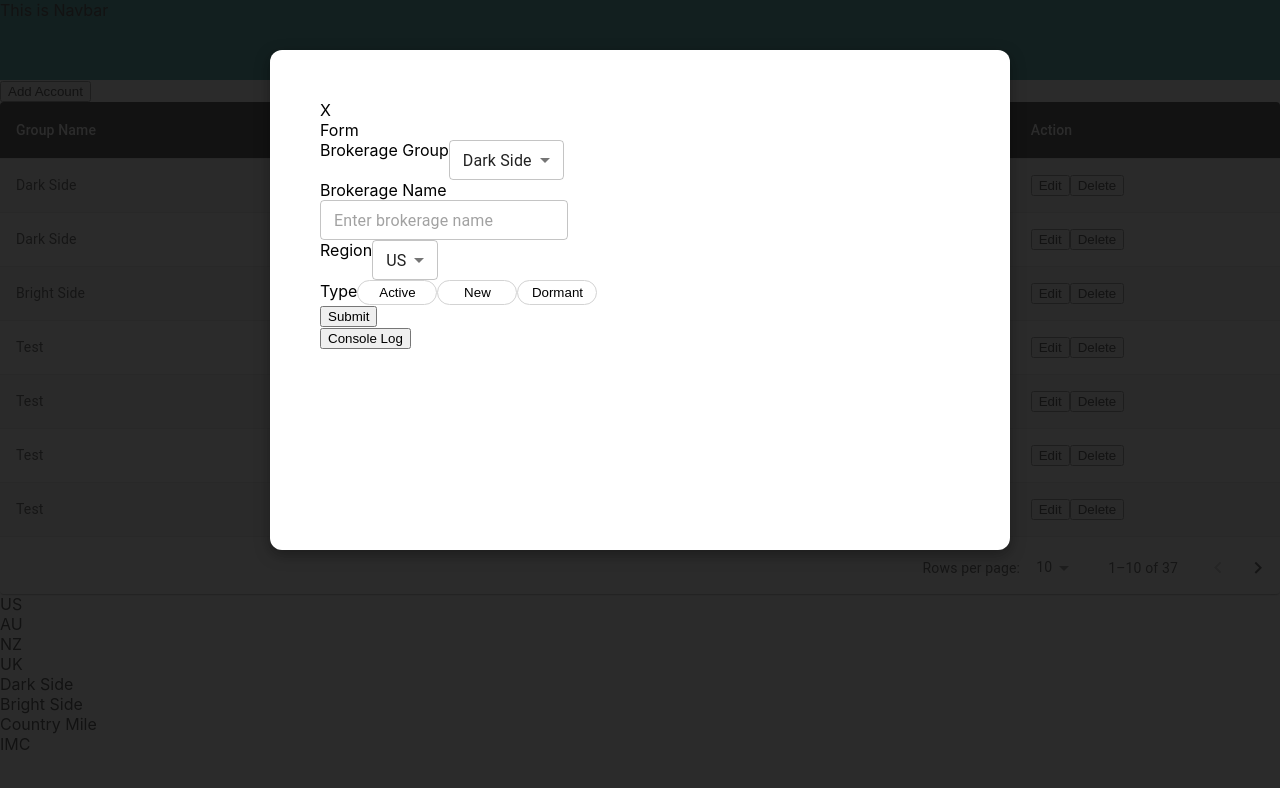
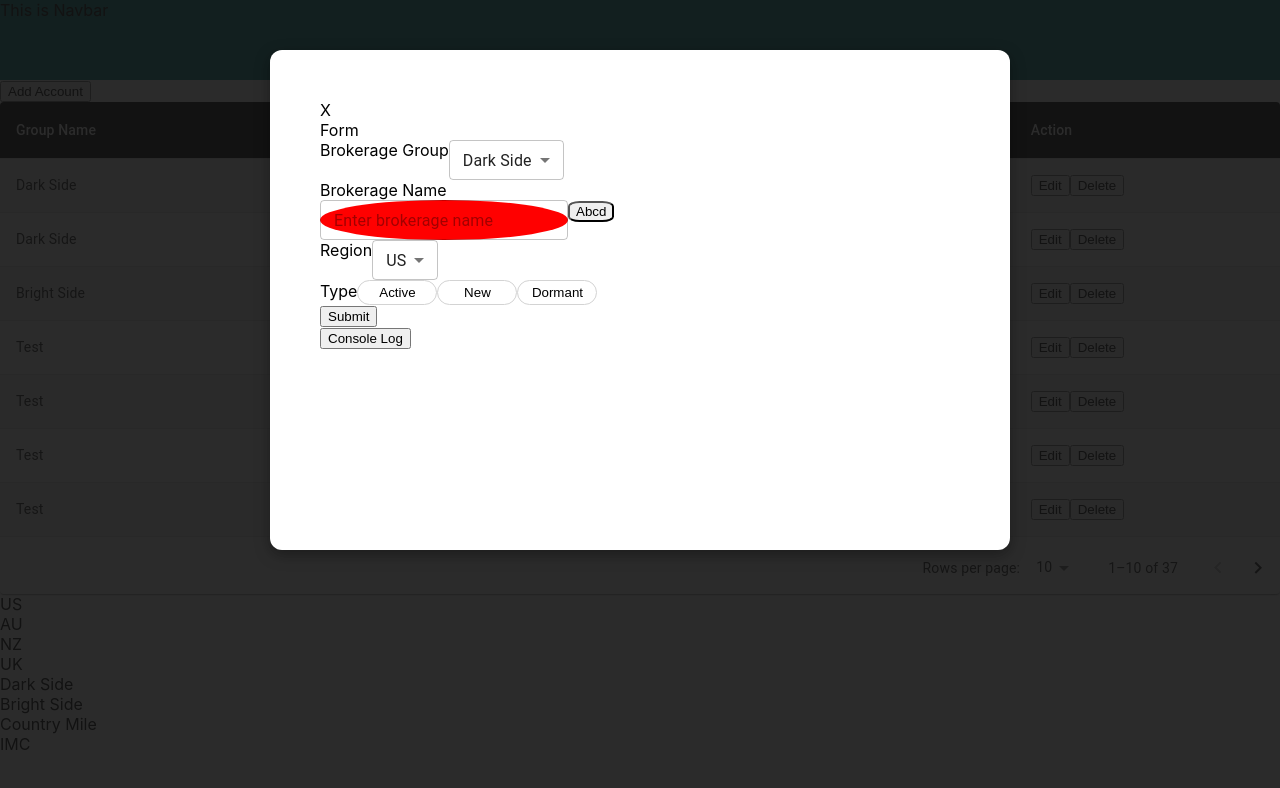
Before and after one commit to darwinsuwandy/jws, a React (Create React App) app: page / in a window 1280 px wide. Both pictures are taken after a click on the button "Add Account". Shown: the top 788 px of the page. Built offline with nearby package versions, Linux system fonts and the light colour scheme; data requests are answered from the project's data file.

Commit message:
Update UI In Progress

```diff
--- a/src/component/AddAccount.css
+++ b/src/component/AddAccount.css
@@ -26,8 +26,12 @@
 
 }
 
+.abcd {
+    border-radius: 25%;
+}
+
 .TextField-without-border-radius {
-    border-radius: 0;
+    border-radius: 25;
   }
 
 .type-btn {
--- a/src/component/AddAccount.jsx
+++ b/src/component/AddAccount.jsx
@@ -3,6 +3,7 @@ import './AddAccount.css';
 import TextField from '@mui/material/TextField';
 import MenuItem from '@mui/material/MenuItem';
 import { makeStyles } from '@mui/styles';
+import { red } from '@mui/material/colors';
 
 const useStyles = makeStyles({
     field: {
@@ -127,8 +128,9 @@ const AddAccount = ({closeModal, brokerageData, setBrokerageData, regionData, gr
                             onChange={(e) => handleInputChange(e)}
                             value={obj1.name}
                             size="small"
-                            sx={{ borderRadius: 0 }}
+                            sx={{ borderRadius: "50%", border: "none", backgroundColor : "red" }}
                         />
+                        <button className='abcd'>Abcd</button>
                     </div>
                 </div>
                 <div>
```
